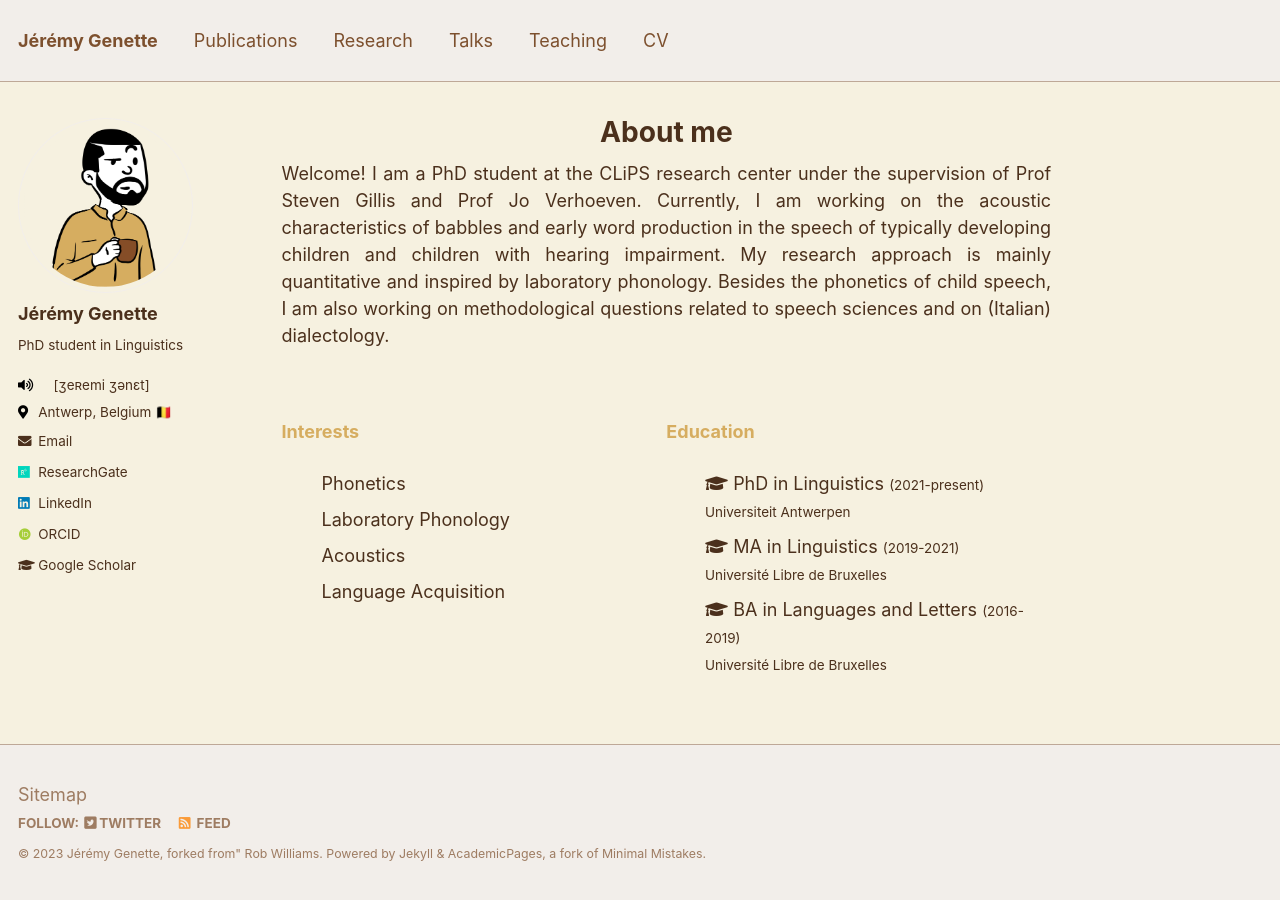
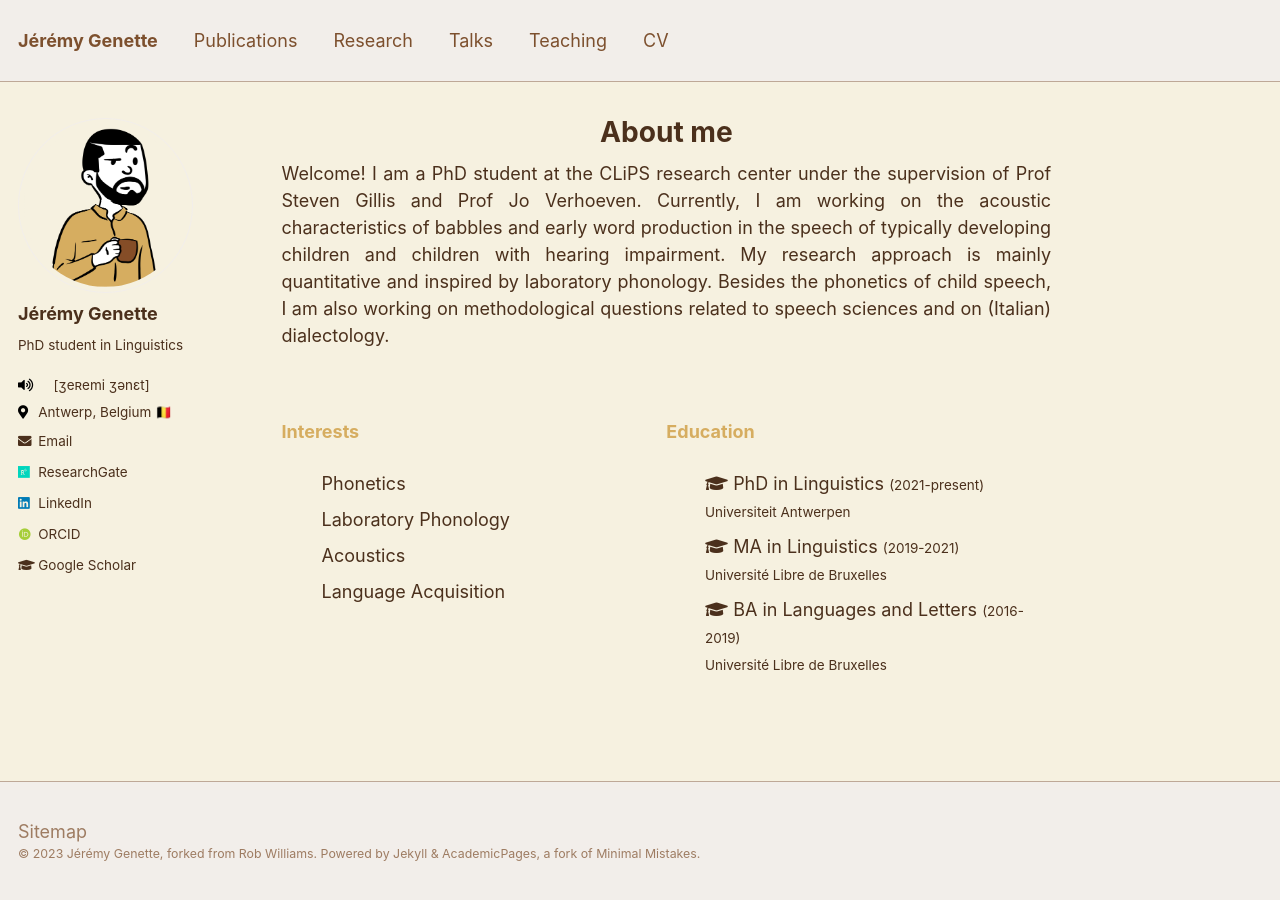
Before and after one commit to jgenette/jgenette.github.io, a Jekyll site: the page built from _pages/about.md, in a window 1280 px wide. Built offline with Jekyll 4.4.1, drawn with Linux system fonts in a browser that asks for light colours; some web fonts are replaced.

Commit message:
Update footer.html

```diff
--- a/_includes/footer.html
+++ b/_includes/footer.html
@@ -1,5 +1,6 @@
 {% include base_path %}
 
+<!--
 <div class="page__footer-follow">
   <ul class="social-icons">
     {% if site.data.ui-text[site.locale].follow_label %}
@@ -20,5 +21,6 @@
     <li><a href="{% if site.atom_feed.path %}{{ site.atom_feed.path }}{% else %}{{ base_path }}/feed.xml{% endif %}"><i class="fa fa-fw fa-rss-square" aria-hidden="true"></i> {{ site.data.ui-text[site.locale].feed_label | default: "Feed" }}</a></li>
   </ul>
 </div>
+-->
 
-<div class="page__footer-copyright">&copy; {{ site.time | date: '%Y' }} {{ site.name | default: site.title }}, forked from" <a href="https://github.com/jayrobwilliams/jayrobwilliams.github.io" rel="nofollow">Rob Williams</a>. {{ site.data.ui-text[site.locale].powered_by | default: "Powered by" }} <a href="http://jekyllrb.com" rel="nofollow">Jekyll</a> &amp; <a href="https://github.com/academicpages/academicpages.github.io">AcademicPages</a>, a fork of <a href="https://mademistakes.com/work/minimal-mistakes-jekyll-theme/" rel="nofollow">Minimal Mistakes</a>.</div>
+<div class="page__footer-copyright">&copy; {{ site.time | date: '%Y' }} {{ site.name | default: site.title }}, forked from <a href="https://github.com/jayrobwilliams/jayrobwilliams.github.io" rel="nofollow">Rob Williams</a>. {{ site.data.ui-text[site.locale].powered_by | default: "Powered by" }} <a href="http://jekyllrb.com" rel="nofollow">Jekyll</a> &amp; <a href="https://github.com/academicpages/academicpages.github.io">AcademicPages</a>, a fork of <a href="https://mademistakes.com/work/minimal-mistakes-jekyll-theme/" rel="nofollow">Minimal Mistakes</a>.</div>
```
